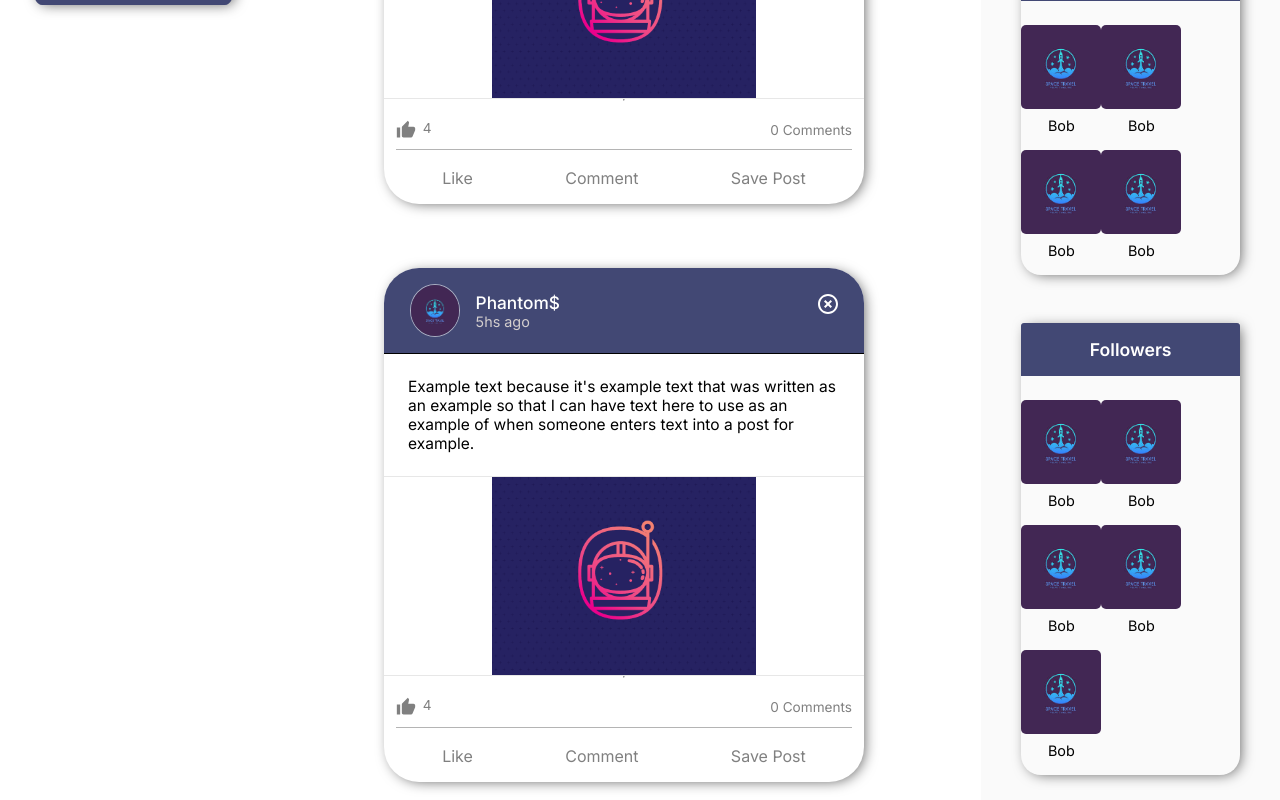
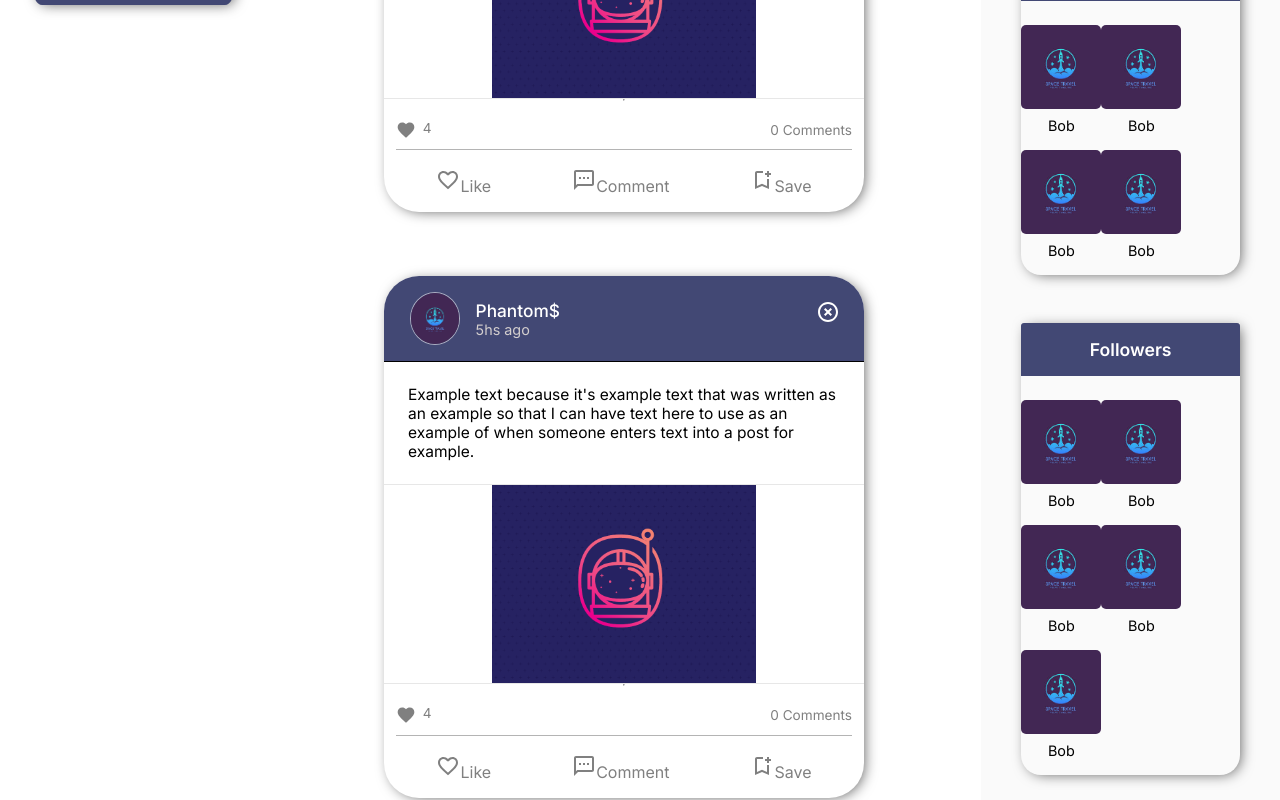
Before and after one commit to AndrewJustinW/Cyber-Social, a React (Create React App) app in the folder client/: page /#/1 in a window 1280 px wide. Shown: the part 820-1620 px from the top of the page. Built offline with nearby package versions, Linux system fonts and the light colour scheme.

Commit message:
Added icons, still need to be styled

```diff
--- a/client/src/components/Post.js
+++ b/client/src/components/Post.js
@@ -1,7 +1,11 @@
 import React, { useState } from 'react'
 import HighlightOff from '@material-ui/icons/HighlightOff';
 import ThumbUp from '@material-ui/icons/ThumbUp';
+import FavoriteBorderOutlined from '@mui/icons-material/FavoriteBorderOutlined';
+import FavoriteOutlined from '@mui/icons-material/FavoriteOutlined';
 import Comments from './Comments';
+import Bookmark from '@mui/icons-material/BookmarkAddOutlined';
+import SmsOutlined from '@mui/icons-material/SmsOutlined';
 
 const Post = () => {
 
@@ -35,7 +39,7 @@ const Post = () => {
                     <div className="post-stats-wrapper">
                         <div className="post-like-counter">
 
-                            <ThumbUp fontSize="small" />
+                            <FavoriteOutlined fontSize="small" />
                             <span className='like-count'>4</span>
 
                         </div>
@@ -47,9 +51,19 @@ const Post = () => {
 
             <div className="post-options">
                 <div className="post-options-wrapper">
-                    <span className="post-option">Like</span>
-                    <span className="post-option" onClick={() => { setCommentsActive(!commentsActive) }}>Comment</span>
-                    <span className="post-option">Save Post</span>
+                    <div className="post-option">
+                        <FavoriteBorderOutlined />
+                        <span>Like</span>
+                    </div>
+                    <div className="post-option" onClick={() => { setCommentsActive(!commentsActive) }}>
+                        <SmsOutlined />
+                        <span>Comment</span>
+
+                    </div>
+                    <div className="post-option">
+                        <Bookmark />
+                        <span>Save</span>
+                    </div>
                 </div>
             </div>
 
--- a/client/src/styles/_post.scss
+++ b/client/src/styles/_post.scss
@@ -125,6 +125,7 @@
          width: 100%;
          display: flex;
          justify-content: center;
+         align-items: center;
 
 
          .post-options-wrapper {
```
